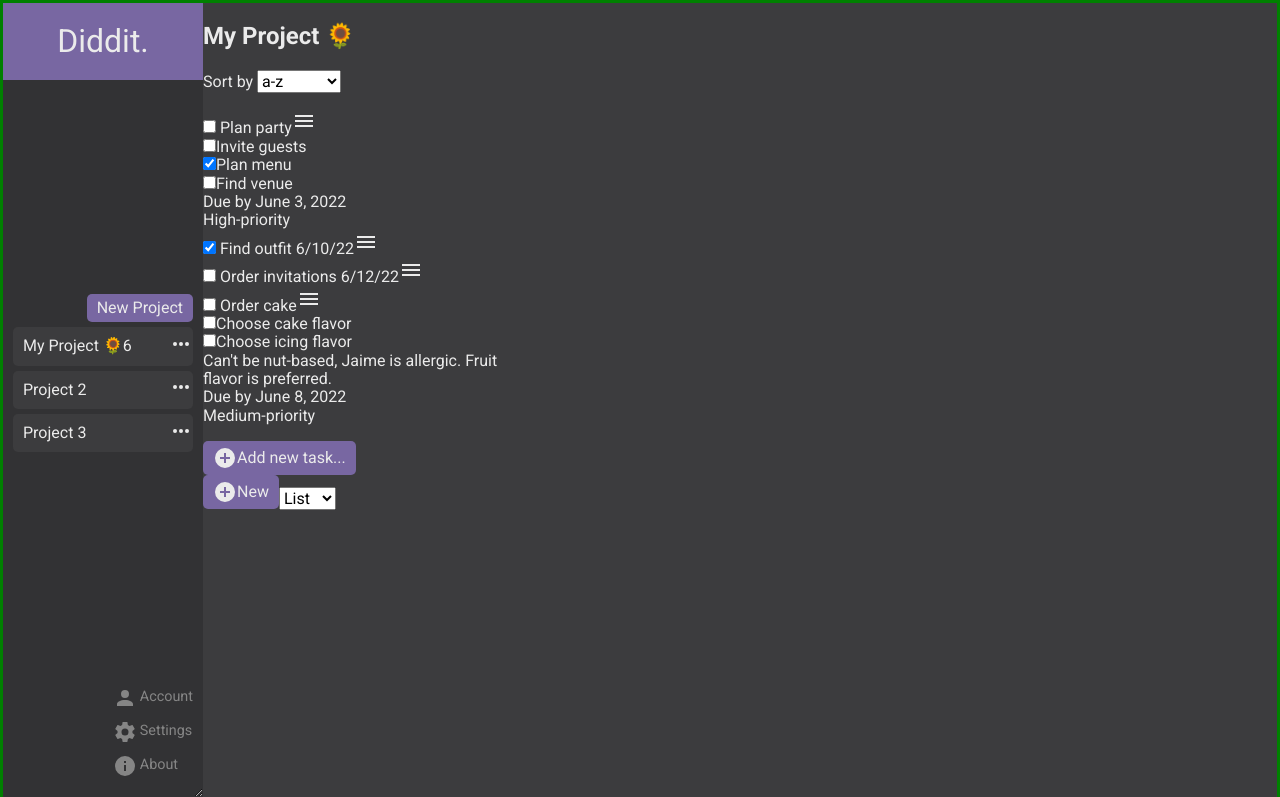
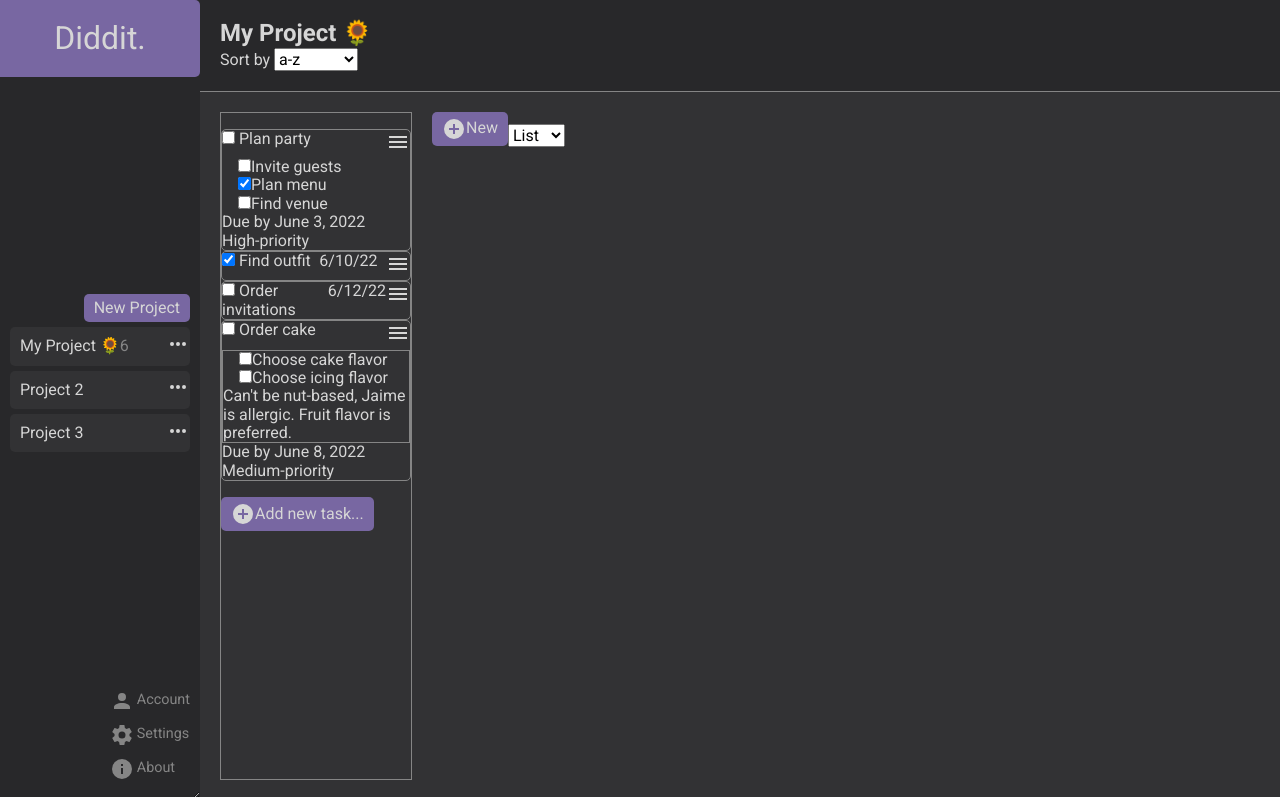
Before and after one commit to ginahend94/diddit, a website built with webpack: page src/mockup.html in a window 1280 px wide. Shown: the top 797 px of the page. Built offline with nearby package versions, Linux system fonts and the light colour scheme.

Commit message:
Edit markup

```diff
--- a/src/drag.js
+++ b/src/drag.js
@@ -19,8 +19,8 @@ icons.forEach(a => {
 
 draggables.forEach(a => {
     a.addEventListener('dragstart', () => {
-        a.style.fontStyle = 'italic'; // CHANGE
-        setTimeout(() => a.style.fontStyle = 'normal', 1); // CHANGE
+        // a.style.fontStyle = 'italic'; // CHANGE
+        // setTimeout(() => a.style.fontStyle = 'normal', 1); // CHANGE
         a.classList.add('dragging');
     });
     a.addEventListener('dragend', () => {
--- a/src/mockup.html
+++ b/src/mockup.html
@@ -74,17 +74,28 @@
                 <div class="project">
                     <ul class="tasks drag-container" id="001">
                         <li class="task drag-element drag-element" data-container="001" draggable="false">
-                            <input type="checkbox" name="task" id="1"> <span class="task-text">Plan
+                            <div class="task-main">
+                                <span class="task-text"><input type="checkbox" name="task" id="1"> Plan
                                     party</span><span class="drag"><svg style="width:24px;height:24px" viewBox="0 0 24 24">
                                         <path fill="currentColor" d="M3,6H21V8H3V6M3,11H21V13H3V11M3,16H21V18H3V16Z" />
                                     </svg></span>
-                            <ul class="task">
-                                <li><input type="checkbox" name="subtask" id="1-1"><span class="task-text">Invite
-                                        guests</span></li>
-                                <li><input type="checkbox" name="subtask" id="1-2" checked="true"><span
-                                        class="task-text">Plan menu</span></li>
-                                <li><input type="checkbox" name="subtask" id="1-3"><span class="task-text">Find
-                                        venue</span></li>
+                            </div>
+                            <ul >
+                                <li class="sub-task">
+                                    <span class="task-text">
+                                        <input type="checkbox" name="subtask" id="1-1">Invite guests
+                                    </span>
+                                </li>
+                                <li class="sub-task">
+                                    <span class="task-text">
+                                        <input type="checkbox" name="subtask" id="1-2" checked="true">Plan menu
+                                    </span>
+                                </li>
+                                <li class="sub-task">
+                                    <span class="task-text">
+                                        <input type="checkbox" name="subtask" id="1-3">Find venue
+                                    </span>
+                                </li>
                             </ul>
                             <ul>
                                 <li class="due-date">Due by <span class="date">June 3, 2022</span></li>
@@ -92,31 +103,37 @@
                             </ul>
                         </li>
                         <li class="task drag-element" data-container="001" draggable="false">
-                            <input type="checkbox" name="task" id="2" checked="true"> <span class="task-text">Find
+                            <div class="task-main">
+                                <span class="task-text"><input type="checkbox" name="task" id="2" checked="true"> Find
                                     outfit</span> <span class="due-date-small">6/10/22</span><span class="drag"><svg
                                         style="width:24px;height:24px" viewBox="0 0 24 24">
                                         <path fill="currentColor" d="M3,6H21V8H3V6M3,11H21V13H3V11M3,16H21V18H3V16Z" />
                                     </svg></span>
+                            </div>
                         </li>
                         <li class="task drag-element" data-container="001" draggable="false">
-                            <input type="checkbox" name="task" id="3"> <span class="task-text">Order
+                            <div class="task-main">
+                                <span class="task-text"><input type="checkbox" name="task" id="3"> Order
                                     invitations</span> <span class="due-date-small">6/12/22</span><span class="drag"><svg
                                         style="width:24px;height:24px" viewBox="0 0 24 24">
                                         <path fill="currentColor" d="M3,6H21V8H3V6M3,11H21V13H3V11M3,16H21V18H3V16Z" />
                                     </svg></span>
+                            </div>
                         </li>
                         <li class="task drag-element" data-container="001" draggable="false">
-                            <input type="checkbox" name="task" id="4"> <span class="task-text">Order cake</span><span class="drag"><svg
-                                style="width:24px;height:24px" viewBox="0 0 24 24">
+                            <div class="task-main">
+                                <span class="task-text"><input type="checkbox" name="task" id="4"> Order cake</span><span
+                                    class="drag"><svg style="width:24px;height:24px" viewBox="0 0 24 24">
                                         <path fill="currentColor" d="M3,6H21V8H3V6M3,11H21V13H3V11M3,16H21V18H3V16Z" />
                                     </svg></span>
+                            </div>
                             <ul class="task">
-                                <li>
-                                    <input type="checkbox" name="subtask" id="4-1"><span class="task-text">Choose
+                                <li class="sub-task">
+                                    <span class="task-text"><input type="checkbox" name="subtask" id="4-1">Choose
                                         cake flavor</span>
                                 </li>
-                                <li>
-                                    <input type="checkbox" name="subtask" id="4-2"><span class="task-text">Choose
+                                <li class="sub-task">
+                                    <span class="task-text"><input type="checkbox" name="subtask" id="4-2">Choose
                                         icing flavor</span>
                                 </li>
                                 <li class="note">
@@ -136,6 +153,7 @@
                         </svg>Add new task...</button>
                 </div>
                 <!-- placeholder -->
+                <div>
                     <button style="display:inline-flex; align-items: center;">
                         <svg style="width:24px;height:24px" viewBox="0 0 24 24">
                             <path fill="currentColor"
@@ -147,6 +165,7 @@
                         <option value="note">Note</option>
                         <option value="file">File</option>
                     </select>
+                </div>
             </div>
         </main>
     </div>
--- a/src/style.css
+++ b/src/style.css
@@ -2,9 +2,10 @@
 
 :root {
     --accent-color: 120, 103, 162; /* LAVENDER */
-    --main-color: 60, 60, 62; /* DARK MODE BG */
-    --secondary-color: 50, 50, 52; /* DARK MODE SECONDARY */
-    --text-color: 235, 235, 235; /* DARK MODE TEXT */
+    --main-color: 50, 50, 52; /* DARK MODE BG */
+    --secondary-color: 40, 40, 42; /* DARK MODE SECONDARY */
+    --tertiary-color: 60, 60, 62; /* DARK MODE TERTIARY */
+    --text-color: 214, 214, 214; /* DARK MODE TEXT */
     --grayed-text-color: 133, 133, 133; /* DARK MODE GRAYED-OUT */
     /* LIGHT MODE */
     /*
@@ -18,7 +19,8 @@
 
 body{
     font-family: 'Roboto', sans-serif;
-    color:rgb(var(--text-color))
+    color:rgb(var(--text-color));
+    overflow: hidden;
 }
 
 * {
@@ -57,13 +59,14 @@ h1 {
     padding: 20px;
     margin: 0;
     font-weight: normal;
+    border-radius: 0 5px 5px 0;
 }
 
 .wrapper {
-    border: solid 3px green;
     display: flex;
     width: 100vw;
     height:100vh;
+    overflow: hidden;
 }
 
 .sidebar {
@@ -77,6 +80,7 @@ h1 {
     overflow: auto;
     resize: horizontal;
     background-color: rgb(var(--secondary-color));
+    transition: none;
 }
 
 .project-list-container {
@@ -95,6 +99,10 @@ h1 {
     align-items: center;
     background-color: rgb(var(--main-color));
     border-radius: 5px;
+    cursor: pointer;
+}
+.sidebar .project-container:hover {
+    background-color: rgb(var(--tertiary-color));
 }
 .project-options {
     position: absolute;
@@ -107,6 +115,11 @@ h1 {
     overflow: hidden;
     text-overflow: ellipsis;
     white-space: nowrap;
+}
+
+.sidebar .tasks {
+    /* font-size: .8rem; */
+    color: rgb(var(--grayed-text-color));
 }
 
 .settings {
@@ -131,12 +144,11 @@ h1 {
 .drag-element {
     border-radius: 5px;
     max-width:295px;
-    transition:.2s;
 }
 
-.drag {
+/* .drag {
     cursor:move;
-}
+} */
 
 .draggable.dragging, .draggable.dragging:active {
     margin: 10px 0;
@@ -147,4 +159,43 @@ main {
     /* width: 100%; */
     background-color: rgb(var(--main-color));
     flex:auto;
+    position: relative;
+    display: flex;
+    flex-direction: column;
 }
+main header {
+    position: sticky;
+    top:0;
+    left:0;
+    width: 100%;
+    background-color: rgb(var(--secondary-color));
+    padding: 20px;
+    border-bottom: solid 1px rgb(var(--grayed-text-color));
+}
+main h2 {
+    margin: 0;
+}
+
+.projects-container {
+    overflow-y: auto;
+    flex: auto;
+    padding: 20px;
+    display: grid;
+    grid-template-columns: repeat(auto-fill, minmax(20ch,1fr));
+    /* grid-template-columns: masonry;
+    grid-template-rows: masonry; */
+    gap:20px;
+}
+.project {
+    border: solid 1px rgb(var(--grayed-text-color));
+}
+.task {
+    border: solid 1px rgb(var(--grayed-text-color));
+}
+.task-main {
+    display: flex;
+    justify-content: space-between;
+}
+.sub-task {
+    padding-left: 1rem;
+}
```
Lines whose indentation alone changed are shown as unchanged.
